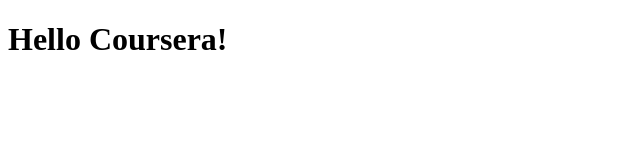
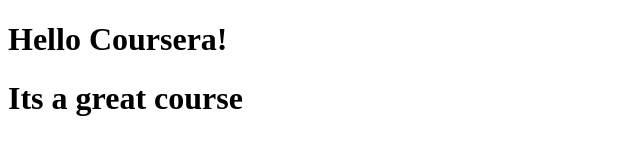
Before and after one commit to Merttyillmazz/coursera_test, a plain HTML site: page site/index.html in a window 1280 px wide. Shown: the whole page, without its empty margins (0-640 px from the left). Drawn offline with Linux system fonts and the light colour scheme.

Commit message:
git komutlarını öğreniyorum

```diff
--- a/site/index.html
+++ b/site/index.html
@@ -7,5 +7,6 @@
 </head>
 <body>
 <h1>Hello Coursera!</h1>
+<h1>Its a great course</h1>
 </body>
 </html>
```
